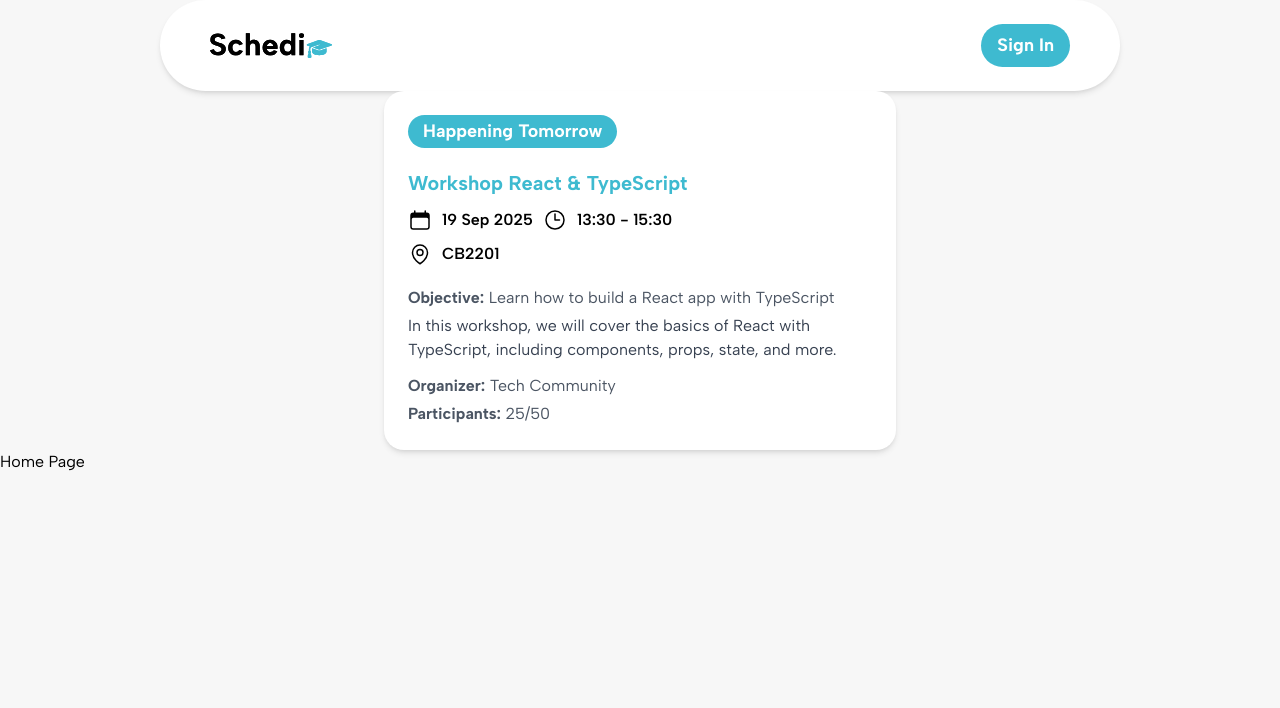
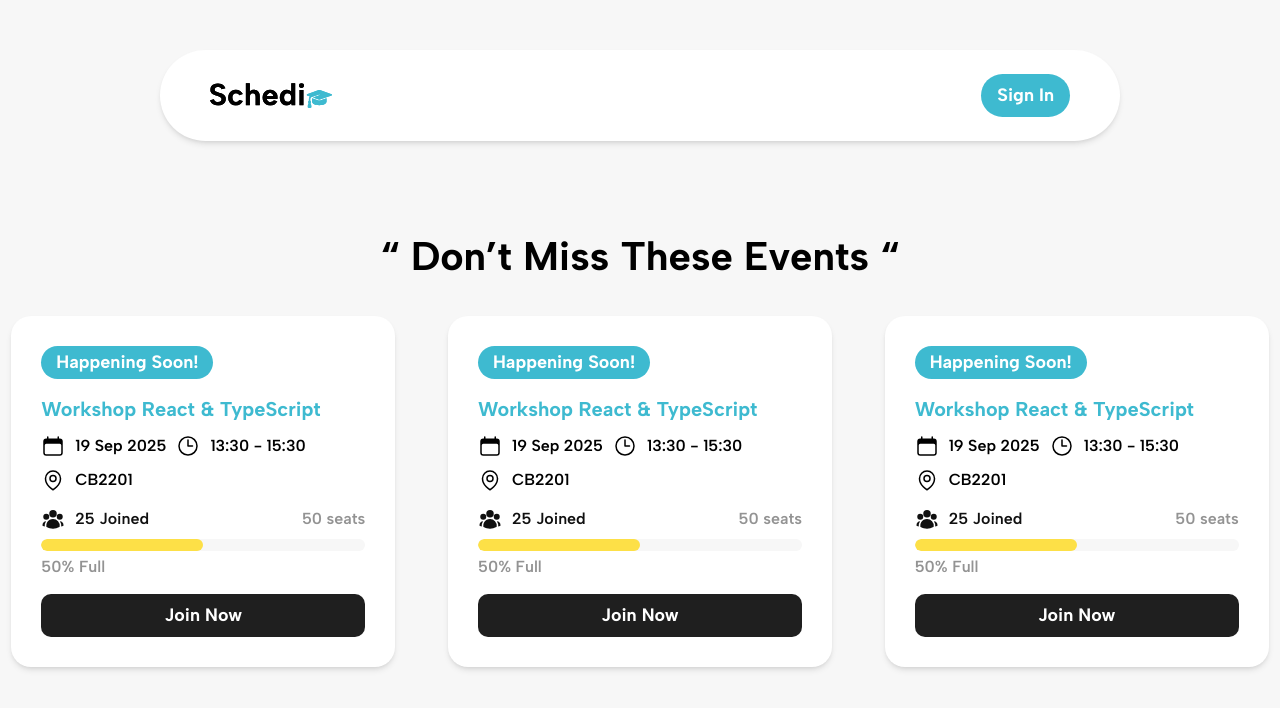
Before and after one commit to zflukz/Schedio, a React (Create React App) app in the folder client/: page / in a window 1280 px wide. Shown: the top 708 px of the page. Built offline with nearby package versions, Linux system fonts and the light colour scheme.

Commit message:
Signin page + Home page

```diff
--- a/client/src/App.tsx
+++ b/client/src/App.tsx
@@ -1,10 +1,6 @@
-import React from 'react';
-import './App.css';
-import Navbar from './component/Navbar';
 import { Routes, Route } from "react-router-dom";
 import AuthForm from './component/Sign In';
-import Upcomingcard from './component/Comingcard';
-
+import Home from './page/Home';
 interface User {
   name: string;
   role: 'admin' | 'organizer' | 'user';
@@ -22,21 +18,11 @@ function App() {
 
   return (
     <div className="font-sans bg-background min-h-screen">
-      <Navbar user={user} />
-       <Upcomingcard
-        title="Workshop React & TypeScript"
-        date="19 Sep 2025"
-        time="13:30 - 15:30 "
-        place="CB2201"
-        objective="Learn how to build a React app with TypeScript"
-        description="In this workshop, we will cover the basics of React with TypeScript, including components, props, state, and more."
-        organizer="Tech Community"
-        participants={25}
-        maxParticipants={50}
-      />
         <Routes>
-          <Route path="/" element={<div>Home Page</div>} />
-          {/* Sign In */}
+          <Route
+            path="/"
+            element={<Home/>} />
+          {/* Sign In */  }
           <Route
             path="/signin"
             element={<AuthForm mode="signin" onSubmit={handleAuthSubmit} />}
--- a/client/src/component/Comingcard.tsx
+++ b/client/src/component/Comingcard.tsx
@@ -23,12 +23,14 @@ const Upcomingcard: React.FC<EventDetailProps> = ({
   participants,
   maxParticipants,
 }) => {
+  const percentage = Math.round((participants / maxParticipants) * 100);
+
   return (
-    <div className="font-sans p-6 bg-white rounded-[20px] shadow-md max-w-lg mx-auto">
-      <div className="inline-block bg-primary text-white font-bold text-[18px] px-[15px] py-[3px] mb-[20px] rounded-full">
-        Happening Tomorrow
+    <div className="font-sans p-[30px] bg-white rounded-[20px] shadow-md w-full max-w-sm md:max-w-sm mx-auto">
+      <div className="inline-block bg-primary text-white font-bold text-[18px] px-[15px] py-[3px] mb-[15px] rounded-full">
+        Happening Soon!
       </div>
-      <div className="mb-[20px]">
+      <div className="mb-[15px]">
         <h1 className="text-[20px] font-bold mb-[10px] text-primary">{title}</h1>
         <div className="flex items-center text-black font-semibold mb-[10px]">
           <svg xmlns="http://www.w3.org/2000/svg" viewBox="0 0 24 24" fill="currentColor" className="size-6 mr-[10px]">
@@ -40,7 +42,7 @@ const Upcomingcard: React.FC<EventDetailProps> = ({
           </svg>
           {time}
         </div>
-      <div className="flex items-center text-black font-semibold mb-[20px]">
+      <div className="flex items-center text-black font-semibold mb-[15px]">
         <svg xmlns="http://www.w3.org/2000/svg" fill="none" viewBox="0 0 24 24" strokeWidth={1.5} stroke="currentColor" className="size-6 mr-[10px]">
           <path strokeLinecap="round" strokeLinejoin="round" d="M15 10.5a3 3 0 1 1-6 0 3 3 0 0 1 6 0Z" />
           <path strokeLinecap="round" strokeLinejoin="round" d="M19.5 10.5c0 7.142-7.5 11.25-7.5 11.25S4.5 17.642 4.5 10.5a7.5 7.5 0 1 1 15 0Z" />
@@ -48,17 +50,30 @@ const Upcomingcard: React.FC<EventDetailProps> = ({
         {place}
       </div>
       </div>
+        <div className="mb-[15px] font-semibold text-[16px]">
+          <div className="flex justify-between items-center text-support3 mb-2">
+            <div className="flex items-center gap-[10px] text-text-black">
+              <svg xmlns="http://www.w3.org/2000/svg" viewBox="0 0 24 24" fill="currentColor" className="size-6">
+                <path fillRule="evenodd" d="M8.25 6.75a3.75 3.75 0 1 1 7.5 0 3.75 3.75 0 0 1-7.5 0ZM15.75 9.75a3 3 0 1 1 6 0 3 3 0 0 1-6 0ZM2.25 9.75a3 3 0 1 1 6 0 3 3 0 0 1-6 0ZM6.31 15.117A6.745 6.745 0 0 1 12 12a6.745 6.745 0 0 1 6.709 7.498.75.75 0 0 1-.372.568A12.696 12.696 0 0 1 12 21.75c-2.305 0-4.47-.612-6.337-1.684a.75.75 0 0 1-.372-.568 6.787 6.787 0 0 1 1.019-4.38Z" clipRule="evenodd" />
+                <path d="M5.082 14.254a8.287 8.287 0 0 0-1.308 5.135 9.687 9.687 0 0 1-1.764-.44l-.115-.04a.563.563 0 0 1-.373-.487l-.01-.121a3.75 3.75 0 0 1 3.57-4.047ZM20.226 19.389a8.287 8.287 0 0 0-1.308-5.135 3.75 3.75 0 0 1 3.57 4.047l-.01.121a.563.563 0 0 1-.373.486l-.115.04c-.567.2-1.156.349-1.764.441Z" />
+              </svg>
+              <span>{participants} Joined</span>
+            </div>
+            <span className="text-support3">{maxParticipants} seats</span>
+          </div>
+          <div className="w-full bg-support1 rounded-full h-3 overflow-hidden">
+            <div
+              className="bg-yellow-300 h-3 rounded-full transition-all"
+              style={{ width: `${percentage}%` }}
+            ></div>
+          </div>
+          <p className="text-support3 mt-1">{percentage}% Full</p>
+        </div>
 
-      <p className="text-gray-600 mb-1">
-        <strong>Objective:</strong> {objective}
-      </p>
-      <p className="text-gray-700 mb-3">{description}</p>
-      <p className="text-gray-600 mb-1">
-        <strong>Organizer:</strong> {organizer}
-      </p>
-      <p className="text-gray-600">
-        <strong>Participants:</strong> {participants}/{maxParticipants}
-      </p>
+      {/* Button */}
+      <button className="w-full bg-night-default text-white py-2 rounded-[10px] font-bold text-[18px] hover:bg-night-hover transition">
+        Join Now
+      </button>
     </div>
 
   );
--- /dev/null
+++ b/client/src/page/Home.tsx
@@ -0,0 +1,59 @@
+import Navbar from '../component/Navbar';
+import Upcomingcard from '../component/Comingcard';
+interface User {
+  name: string;
+  role: 'admin' | 'organizer' | 'user';
+}
+
+
+function Home() {
+  const user: User | null = null; // สมมติยังไม่ได้ login
+
+
+  return (
+    <div className="font-sans bg-background min-h-screen pt-[50px]">
+        <Navbar user={user}/>
+        <div className='flex items-center justify-center pt-[85px] pb-[30px] text-[40px] font-bold mx-auto'>
+           “ Don’t Miss These Events “
+        </div>
+<div className="grid grid-cols-1 sm:grid-cols-2 lg:grid-cols-3 gap-[30px]">
+          <Upcomingcard
+            title="Workshop React & TypeScript"
+            date="19 Sep 2025"
+            time="13:30 - 15:30 "
+            place="CB2201"
+            objective="Learn how to build a React app with TypeScript"
+            description="In this workshop, we will cover the basics of React with TypeScript, including components, props, state, and more."
+            organizer="Tech Community"
+            participants={25}
+            maxParticipants={50}
+          />
+          <Upcomingcard
+            title="Workshop React & TypeScript"
+            date="19 Sep 2025"
+            time="13:30 - 15:30 "
+            place="CB2201"
+            objective="Learn how to build a React app with TypeScript"
+            description="In this workshop, we will cover the basics of React with TypeScript, including components, props, state, and more."
+            organizer="Tech Community"
+            participants={25}
+            maxParticipants={50}
+          />
+          <Upcomingcard
+            title="Workshop React & TypeScript"
+            date="19 Sep 2025"
+            time="13:30 - 15:30 "
+            place="CB2201"
+            objective="Learn how to build a React app with TypeScript"
+            description="In this workshop, we will cover the basics of React with TypeScript, including components, props, state, and more."
+            organizer="Tech Community"
+            participants={25}
+            maxParticipants={50}
+          />
+        </div>
+
+    </div>
+  );
+}
+
+export default Home;
```
